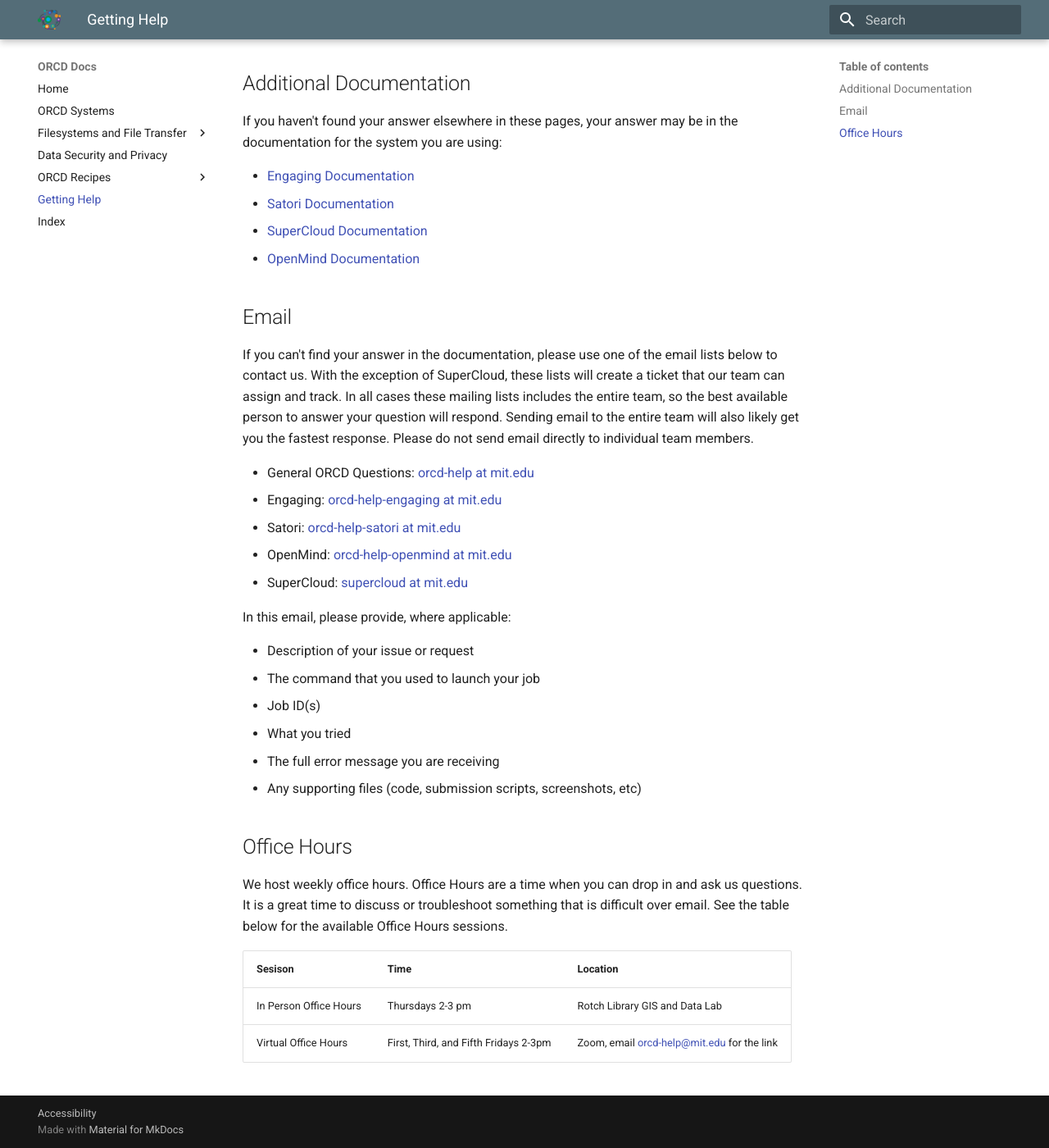
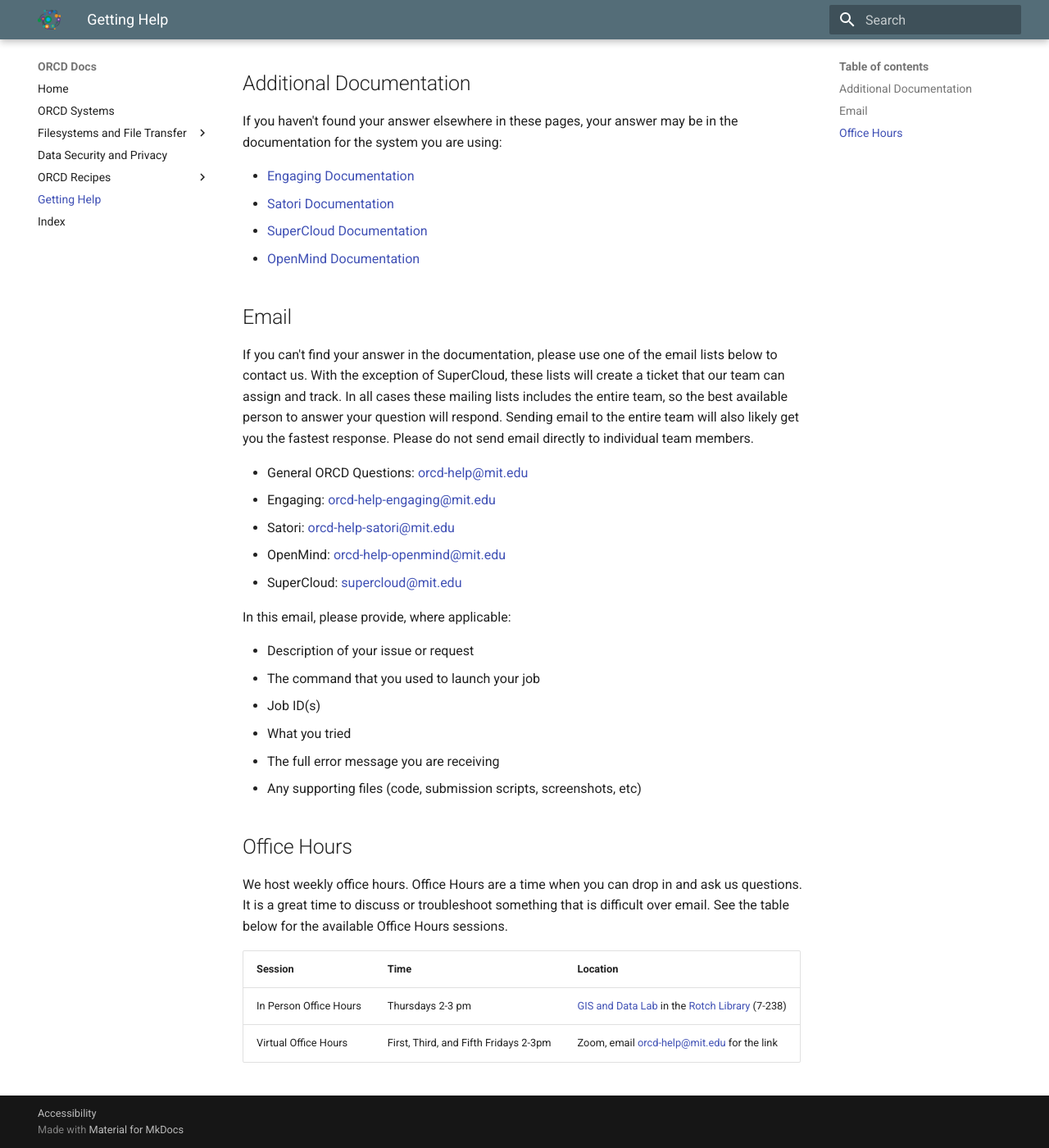
Before and after one commit to mit-orcd/orcd-docs-edit, an MkDocs documentation site: the page built from docs/getting-help.md, in a window 1280 px wide and 1400 px high, scrolled down 136 px. Shown: the whole window at 82% size. Built offline with MkDocs 1.6.1 and Material for MkDocs 9.7.7, drawn with Linux system fonts in a browser that asks for light colours.

Commit message:
updating location with links and rm #

```diff
--- a/docs/getting-help.md
+++ b/docs/getting-help.md
@@ -18,11 +18,11 @@
 
 If you can't find your answer in the documentation, please use one of the email lists below to contact us. With the exception of SuperCloud, these lists will create a ticket that our team can assign and track. In all cases these mailing lists includes the entire team, so the best available person to answer your question will respond. Sending email to the entire team will also likely get you the fastest response. Please do not send email directly to individual team members.
 
-- General ORCD Questions: [orcd-help at mit.edu](mailto:orcd-help@mit.edu)
-- Engaging: [orcd-help-engaging at mit.edu](mailto:orcd-help-engaging@mit.edu)
-- Satori: [orcd-help-satori at mit.edu](mailto:orcd-help-satori@mit.edu)
-- OpenMind: [orcd-help-openmind at mit.edu](mailto:orcd-help-openmind@mit.edu)
-- SuperCloud: [supercloud at mit.edu](mailto:supercloud@mit.edu)
+- General ORCD Questions: [orcd-help@mit.edu](mailto:orcd-help@mit.edu)
+- Engaging: [orcd-help-engaging@mit.edu](mailto:orcd-help-engaging@mit.edu)
+- Satori: [orcd-help-satori@mit.edu](mailto:orcd-help-satori@mit.edu)
+- OpenMind: [orcd-help-openmind@mit.edu](mailto:orcd-help-openmind@mit.edu)
+- SuperCloud: [supercloud@mit.edu](mailto:supercloud@mit.edu)
 
 In this email, please provide, where applicable:
 
@@ -37,7 +37,7 @@
 
 We host weekly office hours. Office Hours are a time when you can drop in and ask us questions. It is a great time to discuss or troubleshoot something that is difficult over email. See the table below for the available Office Hours sessions.
 
-| Sesison | Time | Location |
+| Session | Time | Location |
 | ----------- | ----------- |----------- |
-| In Person Office Hours  | Thursdays 2-3 pm | Rotch Library GIS and Data Lab |
+| In Person Office Hours  | Thursdays 2-3 pm | [GIS and Data Lab](https://libraries.mit.edu/data-services/gis-data-lab/) in the [Rotch Library](https://whereis.mit.edu/?go=7) (7-238) |
 | Virtual Office Hours | First, Third, and Fifth Fridays 2-3pm | Zoom, email [orcd-help@mit.edu](mailto:orcd-help@mit.edu) for the link |
```
